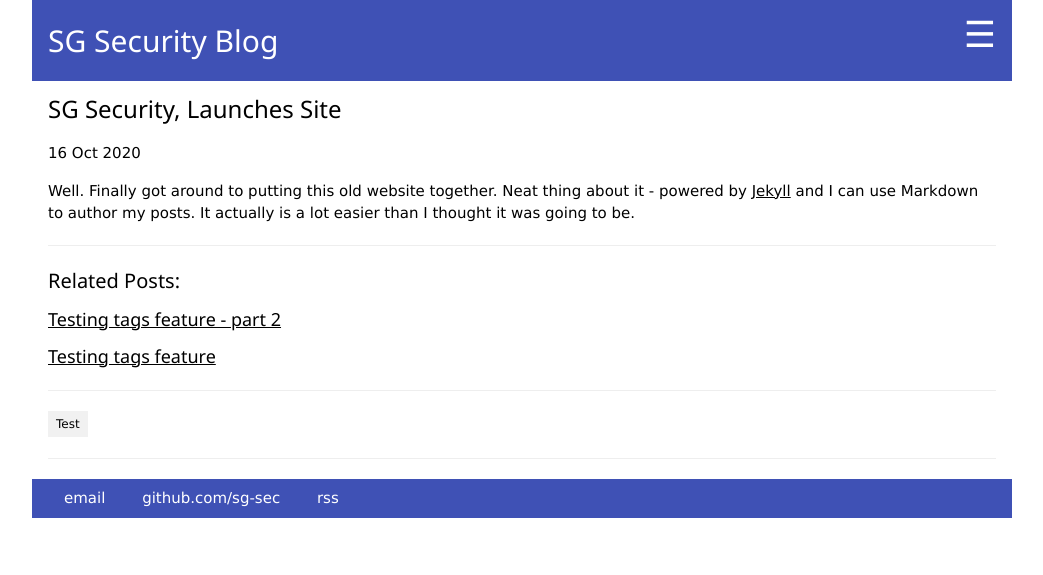
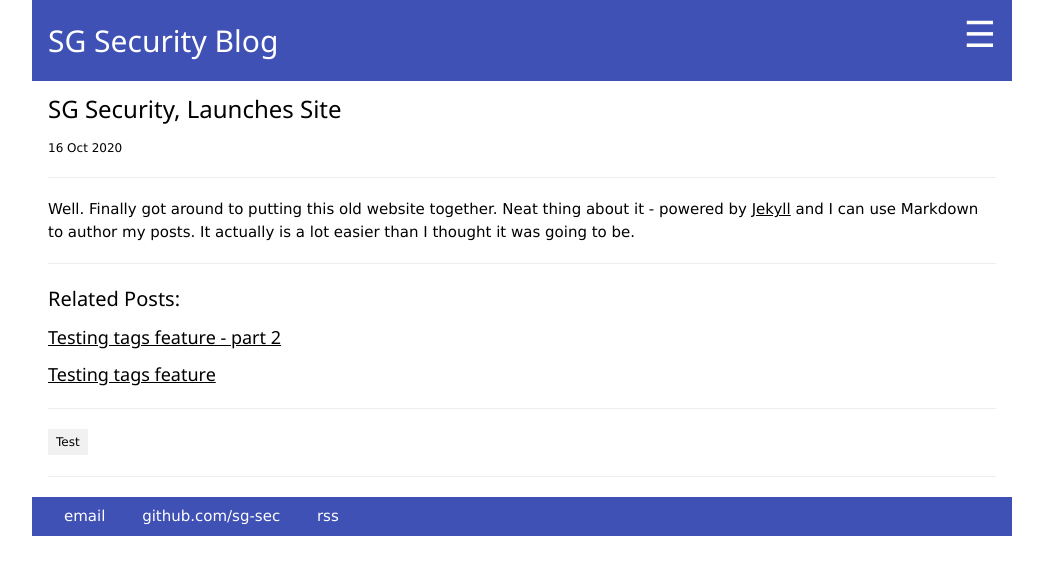
Before and after one commit to sg-sec/sg-sec.github.io, a Jekyll site: the page built from _posts/2020-10-16-test.md, in a window 1280 px wide. Shown: the top 575 px of the page, without its empty margins (118-1161 px from the left). Built offline with Jekyll 4.4.1, drawn with Linux system fonts in a browser that asks for light colours.

Commit message:
Update post.html

```diff
--- a/_layouts/post.html
+++ b/_layouts/post.html
@@ -4,8 +4,8 @@
 
 <h3>{{ page.title }}</h3>
 
-<p class="meta">{{ page.date | date_to_string }}</p>
-
+<p class="w3-small">{{ page.date | date_to_string }}</p>
+<hr>
 <div class="post">
   {{ content }}
 </div>
```
